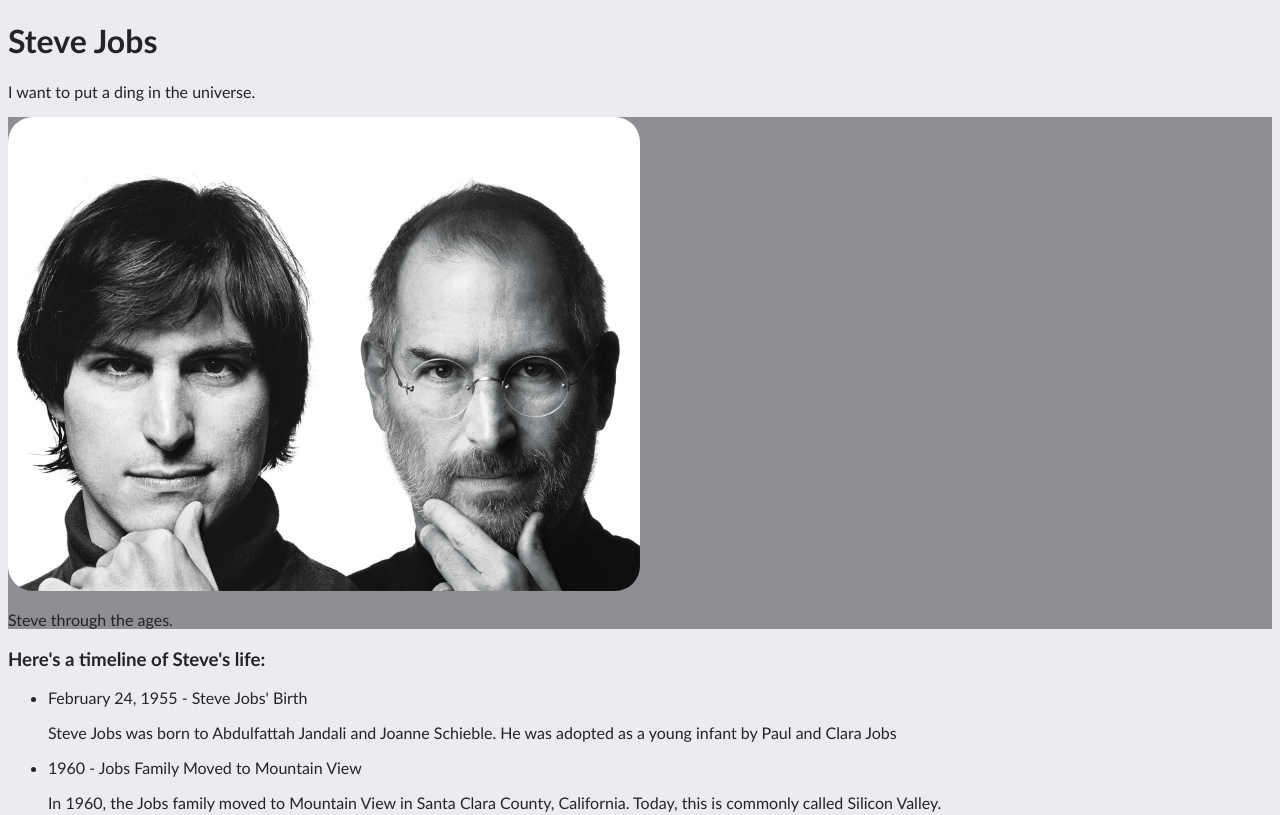
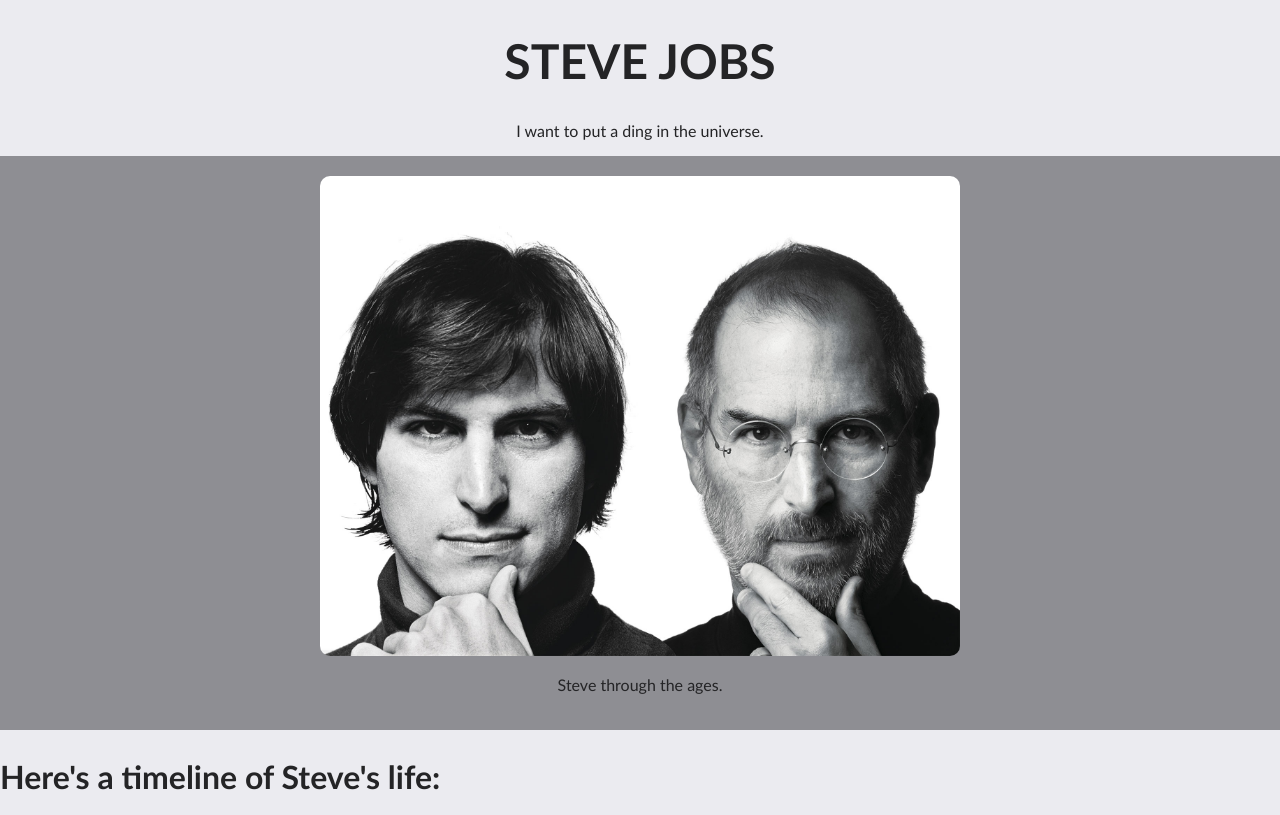
Before and after one commit to CerameX/fcc-tributepage, a plain HTML site: page index.html in a window 1280 px wide. Shown: the top 815 px of the page. Drawn offline with Linux system fonts and the light colour scheme.

Commit message:
Testing with margin

```diff
--- a/index.html
+++ b/index.html
@@ -24,7 +24,7 @@
         </div>
         <div id="tribute-info">
             <div id="timeline">
-                <h3>Here's a timeline of Steve's life:</h3>
+                <h2>Here's a timeline of Steve's life:</h2>
                 <ul>
                     <li>
                         <p class="date">
@@ -210,9 +210,12 @@
                     Being the richest man in the cemetery doesn't matter to me. Going to bed at night saying we've done something wonderful, that's what matters to me.
                 </p>
             </div>
-            <p>
-                Let's remember him together. Check out <a href="https://www.apple.com/stevejobs/" target="_blank" id="tribute-link">his tribute page</a> on Apple.com.
-            </p>
+            <div id="remember">
+                <p>
+                    Let's remember him together. Check out <a href="https://www.apple.com/stevejobs/" target="_blank" id="tribute-link">his tribute page</a> on Apple.com.
+                </p>
+            </div>
+
         </div>
     </main>
     <footer>
--- a/styles.css
+++ b/styles.css
@@ -2,15 +2,52 @@
     background-color: rgb(235, 235, 240);
     color: rgb(36, 36, 38);
     font-family: 'Gill Sans', 'Gill Sans MT', Calibri, 'Trebuchet MS', sans-serif;
+    margin: 0px;
+}
+
+p {
+    font-size: 12pt;
+}
+
+h1 {
+    font-size: 36pt;
+}
+
+h2 {
+    font-size: 24pt;
+}
+
+#title {
+    text-align: center;
+    text-transform: uppercase;
 }
 
 #img-div {
-    background-color: rgb(142,142,147);
-    margin: 0;
+    background-color: rgb(142, 142, 147);
+    display: block;
+    text-align: center;
+    padding-top: 20px;
+    padding-bottom: 20px;
 }
 
 #image {
-    border-radius: 25px;
+    border-radius: 10px;
     width: fit-content;
     max-width: 50%;
 }
+
+.quote {
+    text-align: center;
+}
+
+.date {
+    font-weight: 600;
+}
+
+.comment {}
+
+#remember {
+    background-color: rgb(142, 142, 147);
+    display: block;
+    padding: 20px;
+}
```
